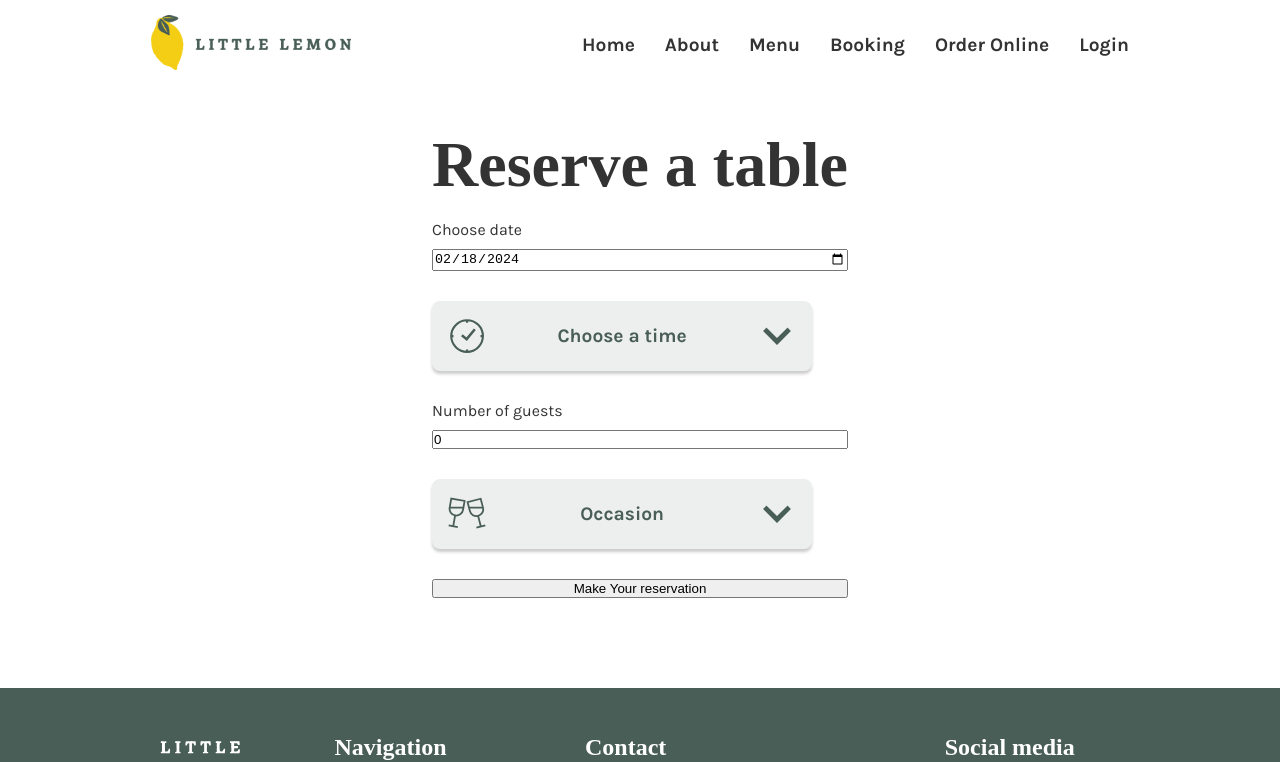
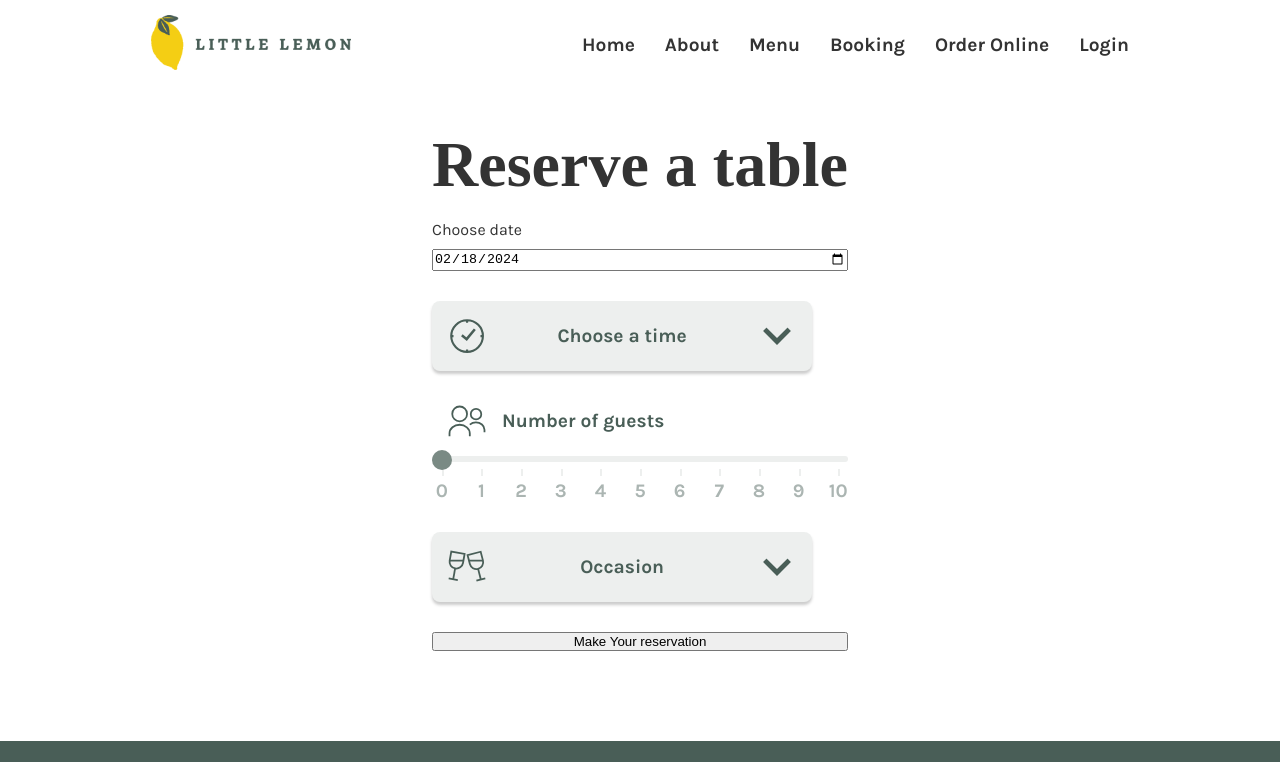
Before and after one commit to geoffrey-coursera/front-end-capstone-project, a React (Create React App) app: page /booking in a window 1280 px wide. Shown: the top 762 px of the page. Built offline with nearby package versions, Linux system fonts and the light colour scheme; a web font is replaced by a local one.

Commit message:
feat: implement Range input

```diff
--- /dev/null
+++ b/src/Components/Range.jsx
@@ -0,0 +1,50 @@
+import { useState } from 'react';
+
+import './Range.scss';
+
+export { Range as default };
+
+
+const Range = ({ defaultValue, renderIcon, title, id, min, max, minValid=min, ...props }) => {
+    const isControlled = props.value !== undefined;
+    const hasDefaultValue = defaultValue !== undefined;
+
+    const [internalValue, setValue] = useState(hasDefaultValue ? defaultValue : '');
+    const value = Number(isControlled ? props.value : internalValue);
+    const progress = (value - min) / (max - min);
+
+    const onChange = e => {
+        if (props.onChange) props.onChange(e);
+        setValue(value);
+    };
+
+    const optionClass = i => {
+        const selected = value === i ? ['selected'] : [];
+        const invalid = i < minValid ? ['invalid'] : [];
+        return [...selected, ...invalid].join(' ');
+    }
+
+    return (
+        <div className="custom-range" style={{ '--progress': progress }}>
+            <div>
+                {Boolean(renderIcon) && renderIcon('icon')}
+                <label htmlFor={id}>{title}</label>
+            </div>
+            <input
+                type="range"
+                id={id}
+                list={id + '-range-list'}
+                min={min}
+                max={max}
+                {...props}
+                onChange={onChange}
+                value={value}
+            />
+            <datalist id={id + '-range-list'}>
+                {Array.from({ length: max + 1 - min }, (_, i) =>
+                    <option className={optionClass(i)} key={i + min} value={i + min} label={i + min} />
+                )}
+            </datalist>
+        </div>
+    );
+}
--- /dev/null
+++ b/src/Components/Range.scss
@@ -0,0 +1,165 @@
+@mixin progress {
+    background: linear-gradient(
+        var(--progress_covered), var(--progress_covered)
+    ) 0 / calc(
+        var(--thumb-size) / 4 + var(--progress) * (100% - var(--thumb-size) / 2)
+    ) 100% no-repeat, var(--progress_remaining);
+}
+
+.custom-range {
+    width: 100%;
+    --thumb-size: 20px;
+    --progress_covered: var(--color-brand-dark);
+    --progress_remaining: var(--color-secondary-light);
+}
+
+.custom-range, .custom-range label, .custom-range option {
+    font-family: var(--font-content);
+    fill: var(--color-brand-dark);
+    color: var(--color-brand-dark);
+    font-size: 1.2rem;
+    font-weight: bold;
+}
+
+.custom-range {
+    > div {
+        display: grid;
+        grid-template-columns: 40px 1fr;
+        margin-inline: var(--spacing-s);
+        margin-bottom: var(--spacing-xs);
+        gap: var(--spacing-s);
+        align-items: center;
+    }
+
+    .icon {
+        height: 40px;
+        width: 40px;
+    }
+
+    label {
+        grid-column: 2;
+        cursor: pointer;
+    }
+
+    [type=range] {
+        width: 100%;
+        -webkit-appearance: none;
+        appearance: none;
+        cursor: pointer;
+    }
+
+
+    datalist {
+        width: calc(100% + var(--m));
+        display: flex;
+        justify-content: space-between;
+        margin-inline: calc(-0.5 * var(--m));
+        --m: 5px;
+    }
+
+    option {
+        width: 2ch;
+        display: flex;
+        justify-content: center;
+        position: relative;
+        padding-top: 5px;
+        color: var(--color-shade-3)
+    }
+
+    &:hover option, &:active option {
+        color: var(--color-shade-4)
+    }
+
+    option::after {
+        content: '';
+        position: absolute;
+        left: 50%;
+        top: -5px;
+        height: 5px;
+        width: 0;
+        border: 1px solid var(--color-secondary-light);
+        z-index: -1;
+    }
+
+    &:hover option::after, &:active option::after {
+        color: var(--color-shade-4);
+        border: 1px solid var(--color-shade-1);
+
+    }
+
+    option.selected:not(.invalid) {
+        color: var(--color-brand-dark)
+    }
+
+    @mixin thumb {
+        -webkit-appearance: none;
+        appearance: none;
+        margin-top: -6px;
+        border: none;
+        height: var(--thumb-size);
+        width: var(--thumb-size);
+        border-radius: calc(var(--thumb-size) / 2);
+        background: var(--color-brand-dark);
+        cursor: pointer;
+        box-sizing: border-box;
+    }
+
+    ::-webkit-slider-thumb { @include thumb; }
+    ::-moz-range-thumb { @include thumb; }
+
+    ::-webkit-slider-thumb:active { background: var(--color-brand-dark); }
+    ::-moz-range-thumb:active { background: var(--color-brand-dark); }
+
+    &:active option.selected:not(.invalid) {
+        color: var(--color-brand-dark);
+    }
+
+    &:hover ::-moz-range-track {
+        @include progress;
+        --progress_remaining: var(--color-shade-1);
+    }
+
+    &:active ::-moz-range-track {
+        @include progress;
+        --progress_remaining: var(--color-shade-2);
+    }
+
+    &:active ::-webkit-slider-runnable-track {
+        @include progress;
+        --progress_remaining: var(--color-shade-1);
+    }
+
+    @mixin track {
+        -webkit-appearance: none;
+        appearance: none;
+        height: 6px;
+        border-radius: 6px;
+        @include progress;
+    }
+
+    ::-webkit-slider-runnable-track { @include track; }
+    ::-moz-range-track { @include track; }
+
+    ::-webkit-slider-container {
+        min-block-size: 0px;
+        margin-bottom: 7px;
+    }
+
+    &:has(option:where(.invalid.selected)) {
+        ::-webkit-slider-thumb { background: var(--color-shade-5); }
+        ::-moz-range-thumb { background: var(--color-shade-5); }
+
+        --progress_covered: var(--color-shade-2);
+
+        &:hover {
+            ::-webkit-slider-thumb { background: var(--color-brand-dark); }
+            ::-moz-range-thumb { background: var(--color-brand-dark); }
+
+            --progress_covered: var(--color-shade-3);
+        }
+
+        &:active {
+            --progress_covered: var(--color-shade-4);
+        }
+    }
+}
--- a/src/Pages/Booking/BookingForm.jsx
+++ b/src/Pages/Booking/BookingForm.jsx
@@ -1,9 +1,12 @@
 import { useEffect, useState } from 'react';
 import { useNavigate } from "react-router-dom";
 import Select, { Option } from 'Components/Select';
+import Range from 'Components/Range';
 
 import { ReactComponent as OccasionIcon } from 'assets/booking/occasion.svg';
 import { ReactComponent as TimeIcon } from 'assets/booking/time.svg';
+import { ReactComponent as GuestsIcon } from 'assets/booking/guests.svg';
+
 import './BookingForm.scss';
 
 export { BookingForm as default };
@@ -50,16 +53,19 @@ const BookingForm = ({
                 availableSlots={availableSlots}
                 isToday={date === currentDate}
             />
-            <fieldset>
-                <label htmlFor="guests">Number of guests</label>
-                <input
-                    id="guests"
-                    type="number"
-                    value={guests}
-                    min="1" max="10"
-                    onChange={update(setGuests)}
-                />
-            </fieldset>
+            {/* I'm not implementing HTML5 validation on the min number of guests
+                because I want to make sure the user selects a number of guests
+                and does not submit `1` by mistake, hence the `minValid` attr.
+            */}
+            <Range
+                type="range"
+                renderIcon={(className) => <GuestsIcon {...{className}} />}
+                title="Number of guests"
+                id="guests"
+                value={guests}
+                min={0} minValid={1} max={10}
+                onChange={update(setGuests)}
+            />
             <Select
                 icon={<OccasionIcon />}
                 id="occasion"
```
Also changed, not shown: src/assets/booking/guests.svg (added).
